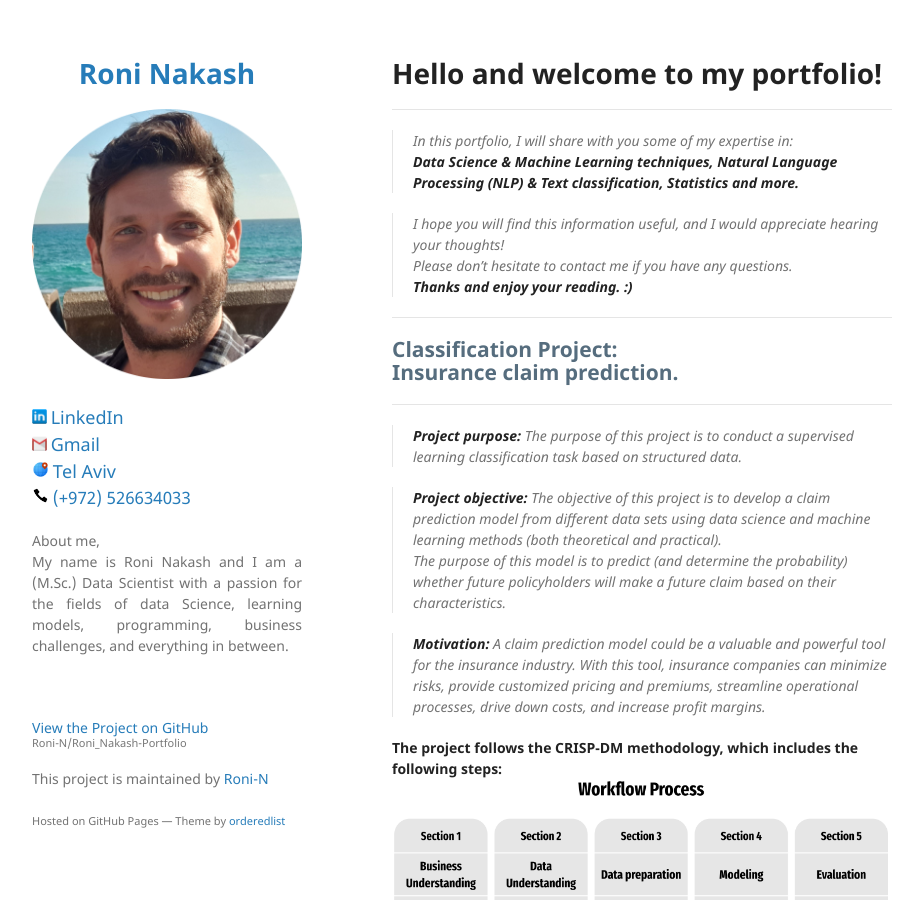
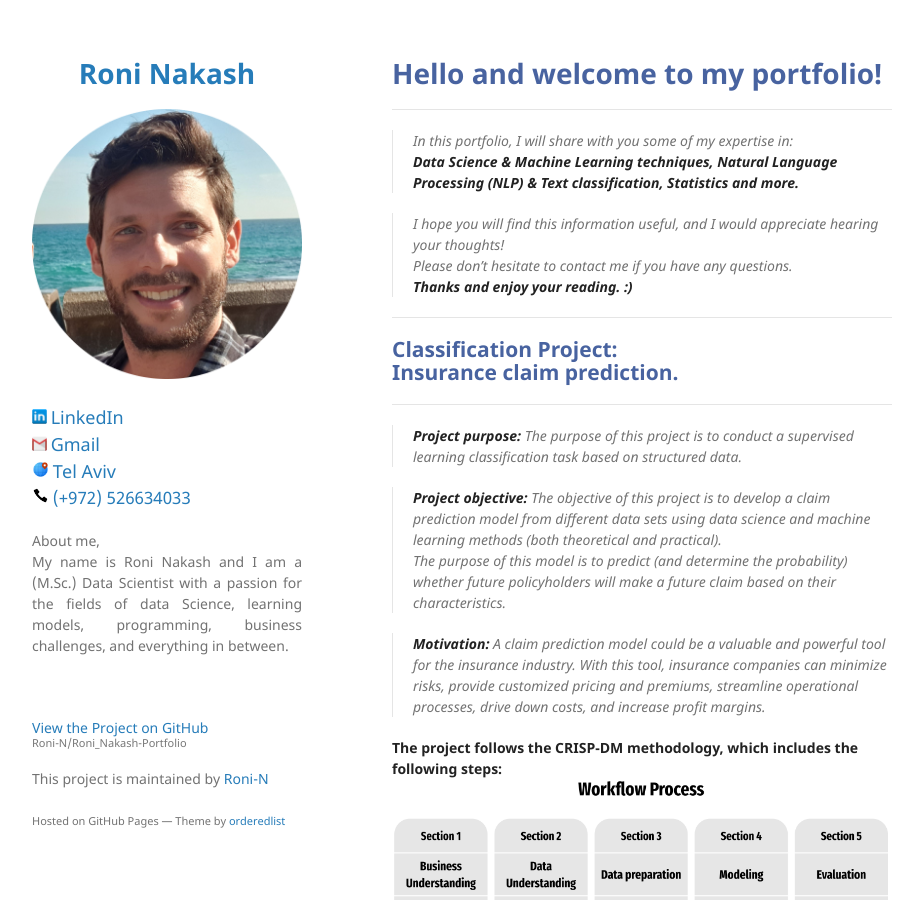
Before and after one commit to Roni-N/Roni_Nakash-Portfolio, a Jekyll site: the page built from index.md, in a window 1280 px wide and 900 px high. Shown: the whole window, without its empty margins (178-1097 px from the left). Built offline with Jekyll 4.4.1, drawn with Linux system fonts in a browser that asks for light colours; our own code applies the rules of GitHub Pages for plain Markdown files.

Commit message:
Update index.md

```diff
--- a/index.md
+++ b/index.md
@@ -3,7 +3,7 @@ layout: default
 ---
 
 
-# Hello and welcome to my portfolio!
+# <span style="color:#4863A0">Hello and welcome to my portfolio!</span>
 ------------------------------------------------------------
 
 >In this portfolio, I will share with you some of my expertise in: <br>
@@ -14,7 +14,7 @@ layout: default
 >**Thanks and enjoy your reading. :)**
 
 ------------------------------------------------------------
-## <span style="color:#566D7E">Classification Project:<br> Insurance claim prediction.</span>
+## <span style="color:#4863A0">Classification Project:<br> Insurance claim prediction.</span>
 ------------------------------------------------------------
 > **Project purpose:** The purpose of this project is to conduct a supervised learning classification task based on structured data.  <br>
 
```
